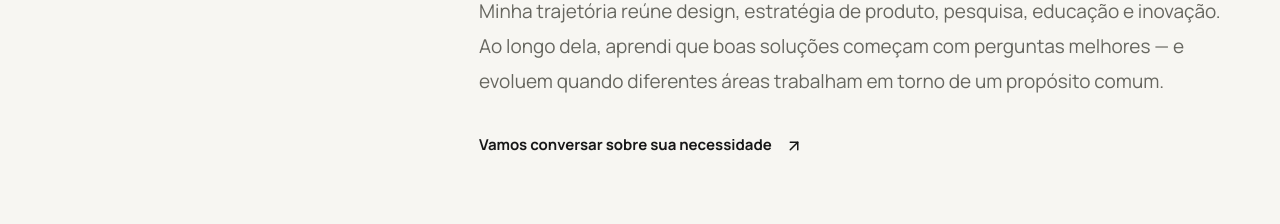
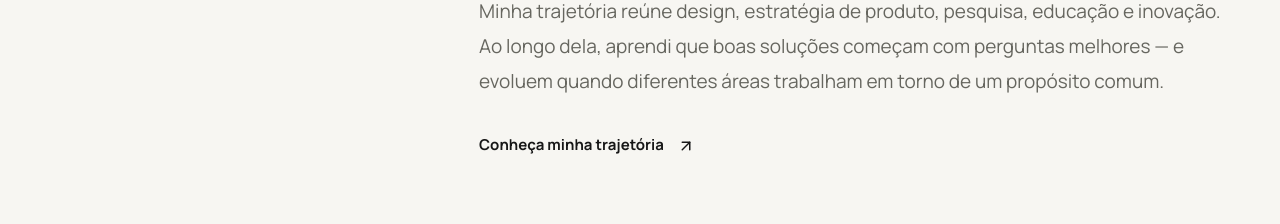
Before and after one commit to naufelpatrick/patricknaufel, a React (Vite) app: page / in a window 1280 px wide. Shown: the part 1260-1484 px from the top of the page. Built offline with nearby package versions, Linux system fonts and the light colour scheme.

Commit message:
feat: connect homepage to career and portfolio pages

```diff
--- a/src/App.tsx
+++ b/src/App.tsx
@@ -1,4 +1,5 @@
 import { useState } from 'react'
+import SecondaryPage from './SecondaryPage'
 import { ArrowUpRight, ArrowRight, Menu, X, Layers3, Users2, BookOpen, Linkedin, Mail } from 'lucide-react'
 
 const projects = [
@@ -23,6 +24,11 @@ function SectionLabel({ number, children }: { number: string; children: React.Re
   return <div className="eyebrow"><span>{number}</span><span className="slash">/</span><span>{children}</span></div>
 }
 export default function App() {
+  const route = window.location.pathname.replace(/\/$/, '') || '/'
+  if (route !== '/') return <SecondaryPage />
+  return <Home />
+}
+function Home() {
   const [menuOpen, setMenuOpen] = useState(false)
   const close = () => setMenuOpen(false)
   return <>
@@ -30,7 +36,7 @@ export default function App() {
       <div className="container nav">
         <a href="#inicio" className="brand" onClick={close}>patrick naufel<span>.</span></a>
         <nav className={menuOpen ? 'nav-links open' : 'nav-links'} aria-label="Navegação principal">
-          <a href="#sobre" onClick={close}>Sobre</a><a href="#projetos" onClick={close}>Projetos</a><a href="#atuacao" onClick={close}>Atuação</a><a href="#conhecimento" onClick={close}>Conhecimento</a>
+          <a href="/sobre" onClick={close}>Sobre</a><a href="/projetos" onClick={close}>Projetos</a><a href="#atuacao" onClick={close}>Atuação</a><a href="#conhecimento" onClick={close}>Conhecimento</a>
           <a href="#contato" className="nav-contact" onClick={close}>Contato <ArrowUpRight size={14}/></a>
         </nav>
         <button className="menu-toggle" type="button" aria-label={menuOpen ? 'Fechar menu' : 'Abrir menu'} aria-expanded={menuOpen} onClick={() => setMenuOpen(v=>!v)}>{menuOpen ? <X /> : <Menu />}</button>
@@ -42,7 +48,7 @@ export default function App() {
           <SectionLabel number="PATRICK NAUFEL">DESIGN / PRODUTO / ESTRATÉGIA</SectionLabel>
           <h1>Design, Produto <br/>e Pessoas <em>—</em></h1>
           <p>Transformo problemas complexos em soluções que combinam experiência, estratégia e impacto real para pessoas, produtos e organizações.</p>
-          <div className="hero-actions"><a className="button button-dark" href="#projetos">Conheça meus projetos <ArrowUpRight size={18}/></a><a className="text-link" href="#sobre">Sobre mim <ArrowUpRight size={17}/></a></div>
+          <div className="hero-actions"><a className="button button-dark" href="/projetos">Conheça meus projetos <ArrowUpRight size={18}/></a><a className="text-link" href="/sobre">Sobre mim <ArrowUpRight size={17}/></a></div>
           <div className="hero-mini"><span>UX & RESEARCH</span><span>PRODUCT STRATEGY</span><span>DESIGN LEADERSHIP</span></div>
         </div>
         <Portrait/>
@@ -50,11 +56,11 @@ export default function App() {
       <div className="ticker"><div className="container ticker-items"><span>ESTRATÉGIA DE PRODUTO</span><span>EXPERIÊNCIA DO USUÁRIO</span><span>INOVAÇÃO</span><span>EDUCAÇÃO</span></div></div>
       <section id="sobre" className="section container about">
         <div className="about-meta"><SectionLabel number="01">SOBRE / PERSPECTIVA</SectionLabel><span className="vertical-rule" /></div>
-        <div className="about-main"><h2>Design não é uma disciplina isolada. <span>É uma forma de conectar perspectivas.</span></h2><p>Minha trajetória reúne design, estratégia de produto, pesquisa, educação e inovação. Ao longo dela, aprendi que boas soluções começam com perguntas melhores — e evoluem quando diferentes áreas trabalham em torno de um propósito comum.</p><a className="inline-cta" href="#contato">Vamos conversar sobre sua necessidade <ArrowUpRight size={18}/></a></div>
+        <div className="about-main"><h2>Design não é uma disciplina isolada. <span>É uma forma de conectar perspectivas.</span></h2><p>Minha trajetória reúne design, estratégia de produto, pesquisa, educação e inovação. Ao longo dela, aprendi que boas soluções começam com perguntas melhores — e evoluem quando diferentes áreas trabalham em torno de um propósito comum.</p><a className="inline-cta" href="/sobre">Conheça minha trajetória <ArrowUpRight size={18}/></a></div>
       </section>
       <section id="projetos" className="section projects-section"><div className="container">
         <div className="section-heading"><div><SectionLabel number="02">PROJETOS & INICIATIVAS</SectionLabel><h2>Ideias que <em>ganham forma.</em></h2></div><p>Algumas iniciativas que conectam conhecimento, diagnóstico, experiência e criação de valor.</p></div>
-        <div className="project-grid">{projects.map(p=><article className="project-card" key={p.num}><a href={p.url} target={p.url.startsWith('http') ? '_blank' : undefined} rel={p.url.startsWith('http') ? 'noopener noreferrer' : undefined} className={`project-art ${p.variant}`} aria-label={`Conhecer ${p.name}`}><span className="art-top">{p.num} / {p.tag}</span><strong>{p.symbol}</strong><ArrowUpRight className="art-arrow" size={27}/></a><div className="project-detail"><div className="project-number">{p.num} / PROJETO</div><h3>{p.name}</h3><p>{p.text}</p><a href={p.url} target={p.url.startsWith('http') ? '_blank' : undefined} rel={p.url.startsWith('http') ? 'noopener noreferrer' : undefined}>Explorar iniciativa <ArrowUpRight size={16}/></a></div></article>)}</div>
+        <div className="project-grid">{projects.map(p=><article className="project-card" key={p.num}><a href={p.num === "03" ? "/projetos/foton-ux-ui-assessment" : p.url} target={p.url.startsWith('http') ? '_blank' : undefined} rel={p.url.startsWith('http') ? 'noopener noreferrer' : undefined} className={`project-art ${p.variant}`} aria-label={`Conhecer ${p.name}`}><span className="art-top">{p.num} / {p.tag}</span><strong>{p.symbol}</strong><ArrowUpRight className="art-arrow" size={27}/></a><div className="project-detail"><div className="project-number">{p.num} / PROJETO</div><h3>{p.name}</h3><p>{p.text}</p><a href={p.url} target={p.url.startsWith('http') ? '_blank' : undefined} rel={p.url.startsWith('http') ? 'noopener noreferrer' : undefined}>Explorar iniciativa <ArrowUpRight size={16}/></a></div></article>)}</div>
       </div></section>
       <section id="atuacao" className="section services-section"><div className="container"><SectionLabel number="03">COMO POSSO CONTRIBUIR</SectionLabel><div className="services-intro"><h2>Da reflexão <em>à ação.</em></h2><p>Atuo ao lado de profissionais e organizações em desafios que pedem estratégia, clareza e novas perspectivas.</p></div><div className="service-list">{services.map(s=><div className="service-row" key={s.number}><span className="service-number">{s.number}</span><h3>{s.title}</h3><p>{s.description}</p><ArrowUpRight size={22}/></div>)}</div><a href="#contato" className="button button-outline">Vamos construir algo juntos <ArrowUpRight size={18}/></a></div></section>
       <section id="conhecimento" className="section container knowledge"><div><SectionLabel number="04">CONHECIMENTO EM MOVIMENTO</SectionLabel><h2>Pensar, compartilhar, <em>transformar.</em></h2></div><div className="knowledge-content"><p>Na <strong>Arquitetura do Conhecimento</strong>, exploro ideias sobre design, tecnologia, comportamento e as transformações que moldam nosso trabalho. Compartilho também vivências de sala de aula, pesquisa e conversas no InPodcast.</p><div className="knowledge-links"><a href="https://patricknaufel.substack.com/" target="_blank" rel="noopener noreferrer"><BookOpen size={20}/> Arquitetura do Conhecimento <ArrowUpRight size={18}/></a><a href="https://www.inpodcast.com.br" target="_blank" rel="noopener noreferrer"><Layers3 size={20}/> InPodcast <ArrowUpRight size={18}/></a><a href="https://dashboard-lages.vercel.app" target="_blank" rel="noopener noreferrer"><Users2 size={20}/> Pesquisa sobre maturidade digital <ArrowUpRight size={18}/></a></div></div></section>
```
